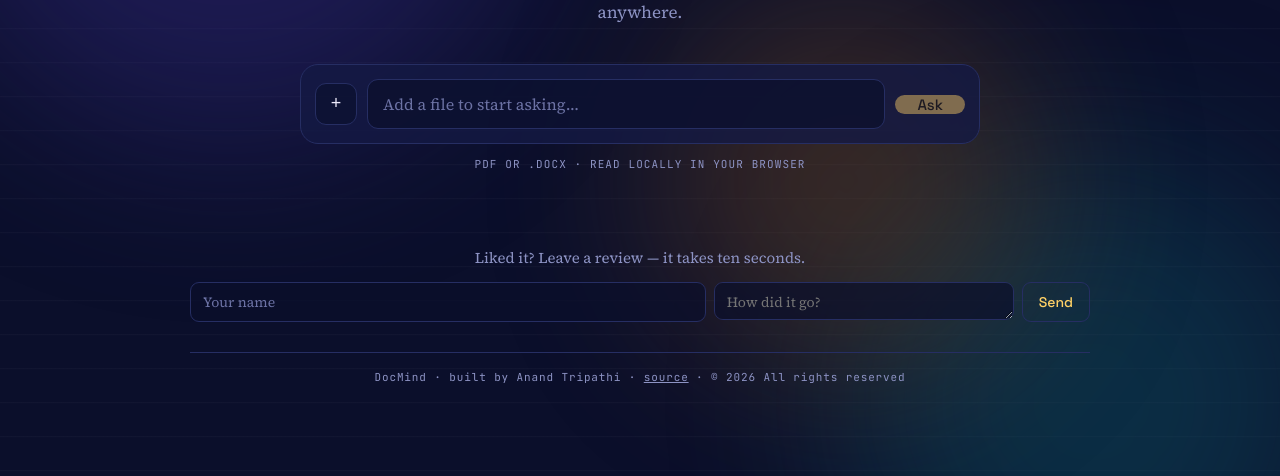
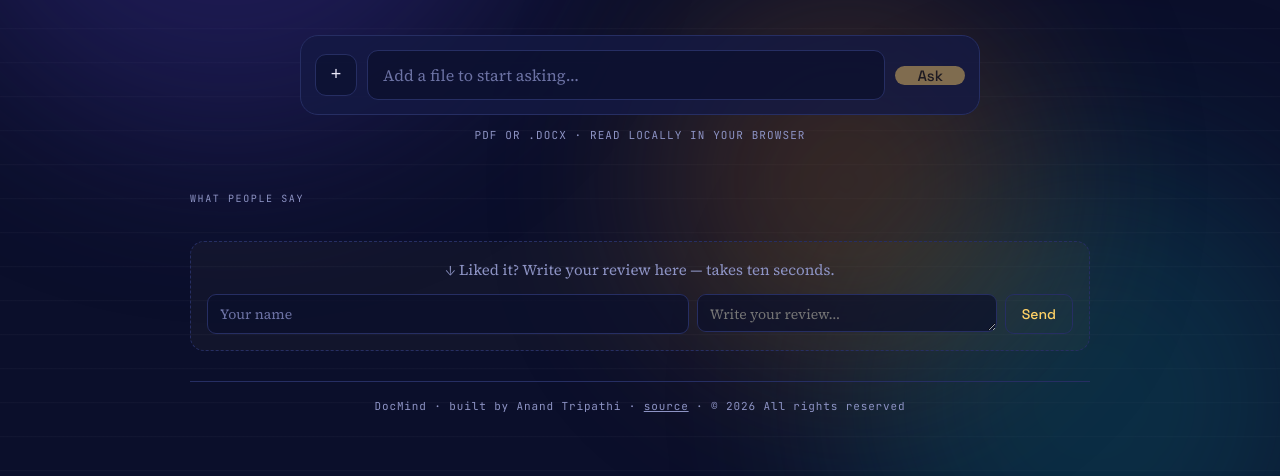
Before and after one commit to Anandtripathiii/Docmind, a website: page netlify/public/index.html in a window 1280 px wide. Shown: the part 324-800 px from the top of the page. Drawn offline with Linux system fonts and the light colour scheme.

Commit message:
Clarify review form wording

```diff
--- a/netlify/public/index.html
+++ b/netlify/public/index.html
@@ -179,7 +179,15 @@
 .rcard .rwho{font-family:var(--mono);font-size:10px;letter-spacing:.1em;
   text-transform:uppercase;color:var(--highlight)}
 
-.askreview{margin:26px 0 0;font-size:15px;color:var(--muted)}
+.seclabel{font-family:var(--mono);font-size:10px;letter-spacing:.16em;
+  text-transform:uppercase;color:var(--muted);margin-bottom:12px;text-align:left}
+
+/* A bordered box so the form reads as "write here", not as loose text. */
+.reviewbox{margin-top:22px;padding:16px;border:1px dashed var(--panel-edge);
+  border-radius:14px;background:rgba(255,209,102,.03)}
+.reviewbox:hover{border-color:var(--highlight)}
+
+.askreview{margin:0 0 4px;font-size:15px;color:var(--muted)}
 .askreview b{color:var(--highlight);font-weight:400}
 
 .leave{margin-top:12px;display:flex;gap:8px;justify-content:center;flex-wrap:wrap}
@@ -227,6 +235,7 @@
          slide loop seamlessly: by the time it has moved 50% across, the
          second copy sits exactly where the first began. -->
     <div class="footzone">
+      <div class="seclabel">What people say</div>
       <div class="reviews">
         <div class="rtrack" id="rtrack"></div>
       </div>
@@ -235,17 +244,19 @@
            collects submissions in your dashboard, spam-filtered, no backend.
            You choose which ones to publish - so nobody can post junk straight
            onto your site. -->
-      <p class="askreview">Liked it? Leave a review — it takes ten seconds.</p>
+      <div class="reviewbox">
+        <p class="askreview">↓ Liked it? Write your review here — takes ten seconds.</p>
 
       <form class="leave" name="reviews" method="POST" data-netlify="true"
             netlify-honeypot="bot-field" id="reviewForm">
         <input type="hidden" name="form-name" value="reviews">
         <p hidden><label>Leave blank: <input name="bot-field"></label></p>
         <input type="text" name="name" placeholder="Your name" required maxlength="40">
-        <textarea name="review" placeholder="How did it go?" required maxlength="300"></textarea>
+        <textarea name="review" placeholder="Write your review…" required maxlength="300"></textarea>
         <button type="submit">Send</button>
       </form>
-      <div class="thanks" id="thanks">Thanks — that means a lot.</div>
+        <div class="thanks" id="thanks">Thanks — that means a lot.</div>
+      </div>
 
       <footer>
         DocMind · built by Anand Tripathi ·
```
